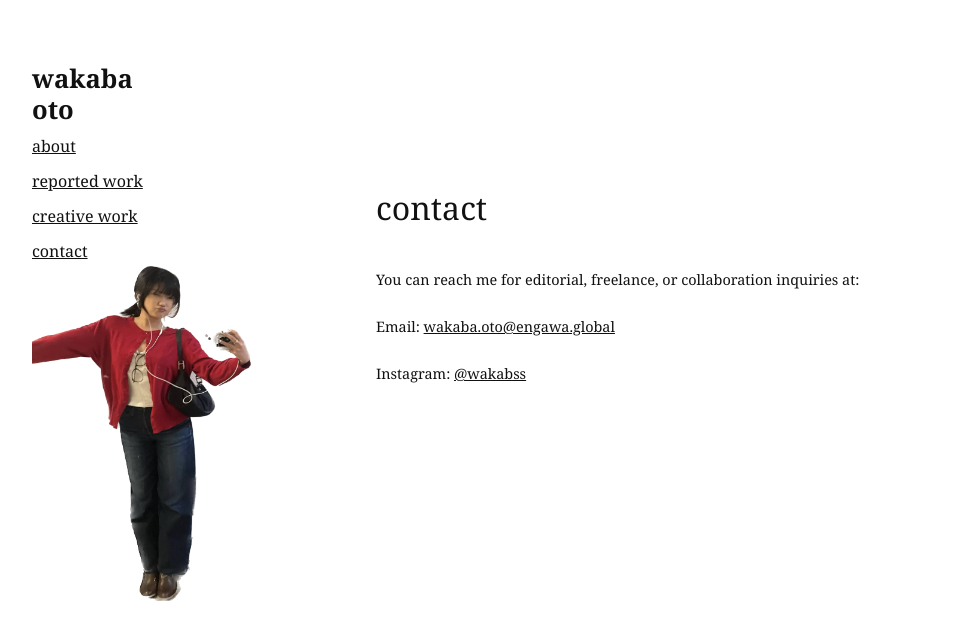
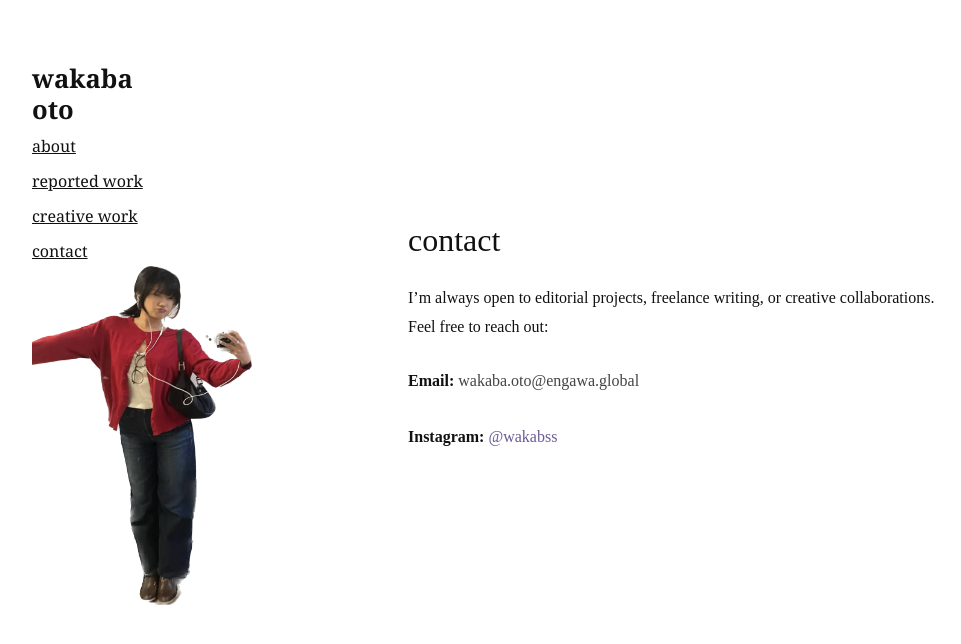
Before and after one commit to wakabss/portfolio-site, a Next.js app: page /contact in a window 1280 px wide. Shown: the top 644 px of the page, without its empty margins (106-1067 px from the left). Built offline with nearby package versions, Linux system fonts and the light colour scheme.

Commit message:
Update page.tsx

```diff
--- a/app/contact/page.tsx
+++ b/app/contact/page.tsx
@@ -1,18 +1,43 @@
 export default function ContactPage() {
   return (
-    <>
-      <h1>contact</h1>
+    <div style={{ fontFamily: 'Times New Roman, serif', backgroundColor: 'white', padding: '2rem', maxWidth: '600px', margin: '0 auto' }}>
+      <h1 style={{ fontSize: '2rem', marginBottom: '1rem' }}>contact</h1>
 
-      <div style={{ fontSize: '0.9rem', lineHeight: 1.6 }}>
-        <p>You can reach me for editorial, freelance, or collaboration inquiries at:</p>
+      <p style={{ fontSize: '1rem', lineHeight: 1.8, marginBottom: '1.5rem' }}>
+        I’m always open to editorial projects, freelance writing, or creative collaborations. Feel free to reach out:
+      </p>
+
+      <div style={{ fontSize: '1rem', lineHeight: 2 }}>
+        <p>
+          <strong>Email:</strong>{' '}
+          <a
+            href="mailto:wakaba.oto@engawa.global"
+            style={{
+              color: '#444',
+              textDecoration: 'none',
+              position: 'relative',
+            }}
+          >
+            wakaba.oto@engawa.global
+          </a>
+        </p>
 
         <p>
-          Email: <a href="mailto:wakaba.oto@engawa.global">wakaba.oto@engawa.global</a>
-        </p>
-        <p>
-          Instagram: <a href="https://www.instagram.com/wakabss/" target="_blank">@wakabss</a>
+          <strong>Instagram:</strong>{' '}
+          <a
+            href="https://www.instagram.com/wakabss/"
+            target="_blank"
+            rel="noopener noreferrer"
+            style={{
+              color: '#6b5b95', // muted lavender
+              textDecoration: 'none',
+              position: 'relative',
+            }}
+          >
+            @wakabss
+          </a>
         </p>
       </div>
-    </>
+    </div>
   );
 }
```
